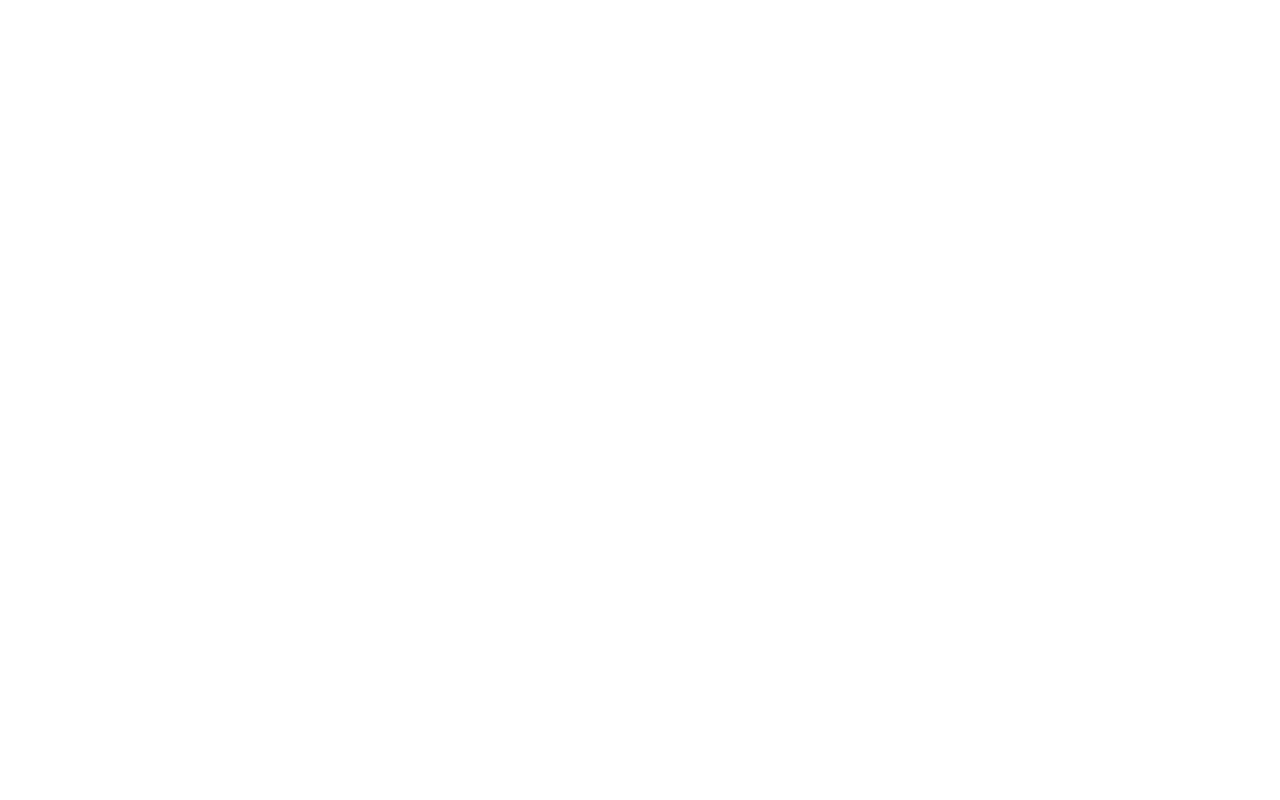
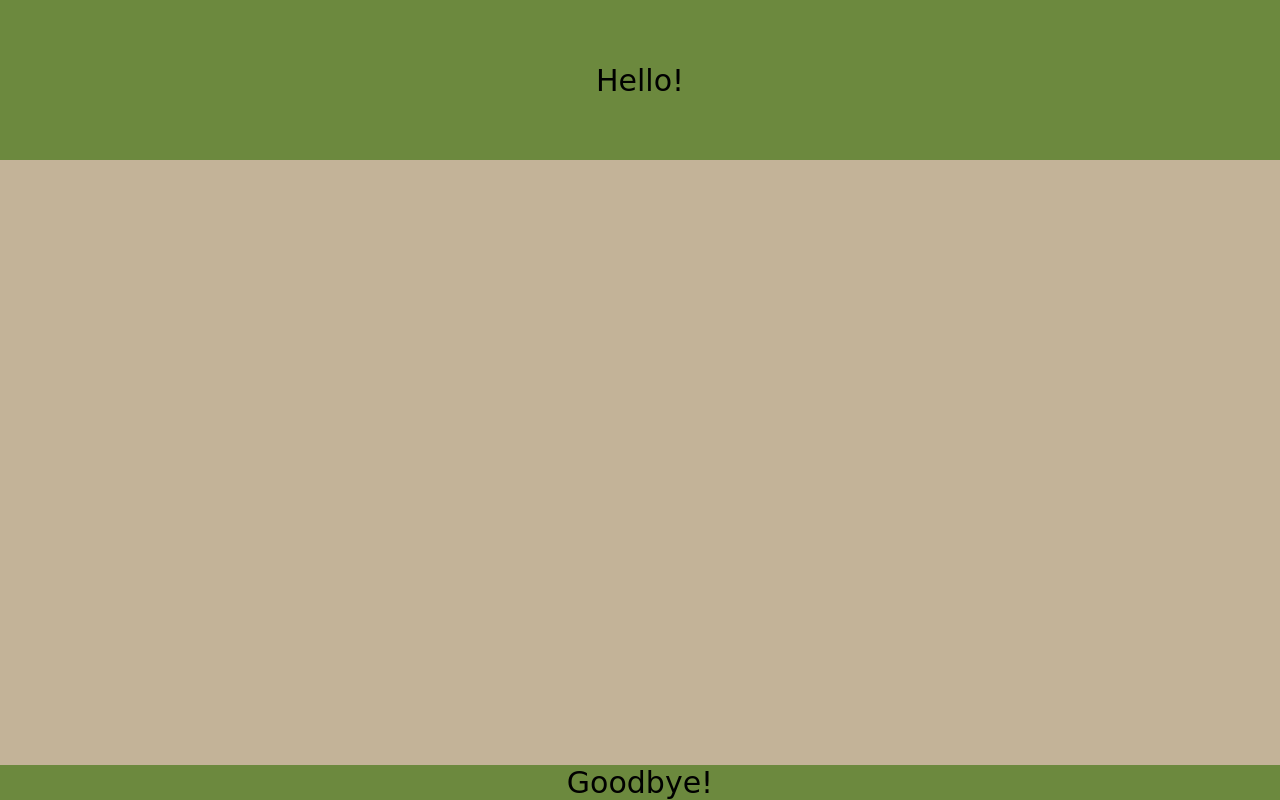
Before and after one commit to tiza-develops/pagina-leo, a plain HTML site: page index.html in a window 1280 px wide. Drawn offline with Linux system fonts and the light colour scheme; a web font is replaced by a local one.

Commit message:
Position page footer and header

```diff
--- a/index.html
+++ b/index.html
@@ -8,8 +8,10 @@
 </style>
   </head>
   <body>
-    <div class="header"></div>
+    <div class="header">
+      Hello!
+    </div>
     <div class="content"></div>
-    <div class="footer"></div>
+    <div class="footer">Goodbye!</div>
   </body>
 </html>
--- a/style.css
+++ b/style.css
@@ -1,3 +1,28 @@
+* {
+  margin: 0;
+  background-color: #C3B398;
+}
+
 body {
   font-family: "Patrick Hand SC", cursive;
+  display: flex;
+  flex-direction: column;
 }
+
+.footer,.header {
+  background-color: #6C893E;
+  width: 100%;
+  font-size: 30px;
+  display: flex;
+  align-items: center;
+  justify-content: center;
+}
+
+.header {
+  min-height: 20vh !important;
+}
+
+.footer {
+  position: absolute;
+  bottom: 0;
+}
```
Also changed, not shown: assets/cloud.jpg (added), assets/dandelion.jpg (added), assets/weeds.jpeg (added), 2 other files.
